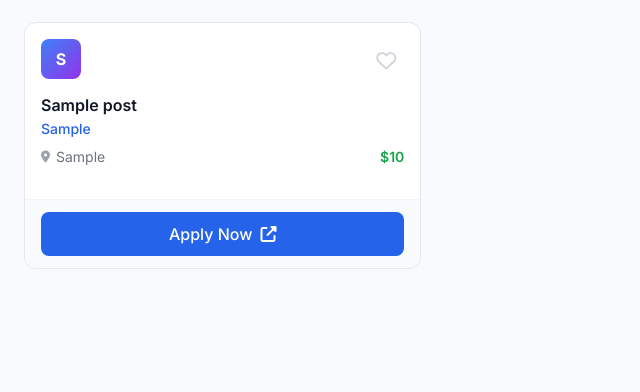
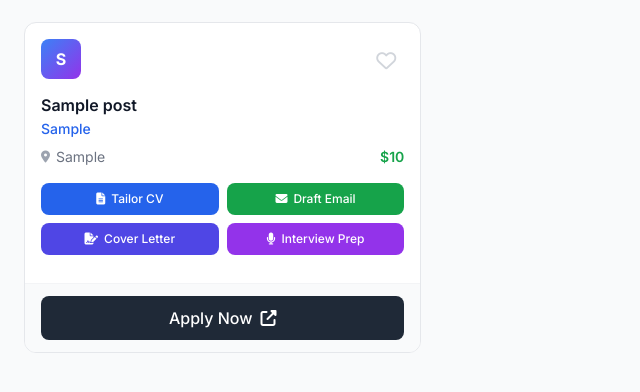
Before and after one commit to BigE06/job-agent-mvp, a FastAPI app: page /app in a window 1280 px wide. Shown: the part 272-664 px from the top of the page, without its empty margins (0-640 px from the left). Run offline with FastAPI, Linux system fonts and the light colour scheme; data comes from the database, SQL or seed files in the repository; tables that the repository leaves empty hold one stand-in row (values such as "Sample post"); some libraries are stand-ins or nearby versions.

```diff
--- a/templates/index.html
+++ b/templates/index.html
@@ -591,7 +591,6 @@
       countEl.textContent = `${totalTracked} tracked`;
     }
 
-    // --- Create Feed Card HTML (Heart Icon Only) ---
     function createFeedCard(job) {
       const title = escapeHtml(job.title || 'Untitled');
       const company = escapeHtml(job.company || 'Unknown');
@@ -639,11 +638,27 @@
               </span>
               ${salaryText ? `<span class="text-green-600 font-semibold">${salaryText}</span>` : '<span class="text-gray-400 text-xs">Salary not listed</span>'}
             </div>
+
+            <!-- AI Action Buttons (2x2 Grid) -->
+            <div class="grid grid-cols-2 gap-2 mb-3">
+              <button onclick="tailorCV('${jobId}')" class="py-2 px-3 bg-blue-600 text-white text-xs font-medium rounded-lg hover:bg-blue-700 transition flex items-center justify-center">
+                <i class="fas fa-file-alt mr-1.5"></i> Tailor CV
+              </button>
+              <button onclick="draftEmail('${jobId}')" class="py-2 px-3 bg-green-600 text-white text-xs font-medium rounded-lg hover:bg-green-700 transition flex items-center justify-center">
+                <i class="fas fa-envelope mr-1.5"></i> Draft Email
+              </button>
+              <button onclick="generateCoverLetter('${jobId}')" class="py-2 px-3 bg-indigo-600 text-white text-xs font-medium rounded-lg hover:bg-indigo-700 transition flex items-center justify-center">
+                <i class="fas fa-file-signature mr-1.5"></i> Cover Letter
+              </button>
+              <button onclick="startInterview('${jobId}')" class="py-2 px-3 bg-purple-600 text-white text-xs font-medium rounded-lg hover:bg-purple-700 transition flex items-center justify-center">
+                <i class="fas fa-microphone mr-1.5"></i> Interview Prep
+              </button>
+            </div>
           </div>
 
-          <!-- Action Bar (Apply Only) -->
+          <!-- Action Bar -->
           <div class="bg-gray-50 px-4 py-3 border-t border-gray-100">
-            <a href="${url}" target="_blank" class="w-full py-2.5 bg-blue-600 text-white text-center font-medium rounded-lg hover:bg-blue-700 transition flex items-center justify-center">
+            <a href="${url}" target="_blank" class="w-full py-2.5 bg-gray-800 text-white text-center font-medium rounded-lg hover:bg-gray-900 transition flex items-center justify-center">
               Apply Now <i class="fas fa-external-link-alt ml-2"></i>
             </a>
           </div>
@@ -651,7 +666,7 @@
       `;
     }
 
-    // --- Create Kanban Card HTML (Minimal with Move Buttons) ---
+    // --- Create Kanban Card HTML (With AI Buttons & Delete) ---
     function createKanbanCard(job, columnIndex) {
       const title = escapeHtml(job.title || 'Untitled');
       const company = escapeHtml(job.company || 'Unknown');
@@ -660,37 +675,51 @@
 
       const canMoveLeft = columnIndex > 0;
       const canMoveRight = columnIndex < KANBAN_STATUSES.length - 1;
+      const isSavedColumn = columnIndex === 0;  // Show delete only in Saved column
 
       return `
         <div class="kanban-card bg-white rounded-lg border border-gray-200 p-3 shadow-sm" data-job-id="${jobId}">
+          <!-- Header with Title & Actions -->
           <div class="flex items-start justify-between mb-2">
             <div class="flex-1 min-w-0">
               <h4 class="font-semibold text-gray-900 text-sm leading-tight truncate">${title}</h4>
               <p class="text-blue-600 text-xs font-medium truncate">${company}</p>
             </div>
-            <a href="${url}" target="_blank" class="ml-2 text-gray-400 hover:text-blue-500" title="View Job">
-              <i class="fas fa-external-link-alt text-xs"></i>
-            </a>
+            <div class="flex items-center gap-1 ml-2">
+              <a href="${url}" target="_blank" class="text-gray-400 hover:text-blue-500 p-1" title="View Job">
+                <i class="fas fa-external-link-alt text-xs"></i>
+              </a>
+              ${isSavedColumn ? `
+                <button onclick="deleteJob(${jobId})" class="text-gray-400 hover:text-red-500 p-1" title="Remove from saved">
+                  <i class="fas fa-trash-alt text-xs"></i>
+                </button>
+              ` : ''}
+            </div>
+          </div>
+
+          <!-- AI Action Buttons (2x2 Grid) -->
+          <div class="grid grid-cols-2 gap-1.5 mb-3">
+            <button onclick="tailorCV('${jobId}')" class="py-1.5 px-2 bg-blue-600 text-white text-xs font-medium rounded hover:bg-blue-700 transition flex items-center justify-center">
+              <i class="fas fa-file-alt mr-1"></i> CV
+            </button>
+            <button onclick="draftEmail('${jobId}')" class="py-1.5 px-2 bg-green-600 text-white text-xs font-medium rounded hover:bg-green-700 transition flex items-center justify-center">
+              <i class="fas fa-envelope mr-1"></i> Email
+            </button>
+            <button onclick="generateCoverLetter('${jobId}')" class="py-1.5 px-2 bg-indigo-600 text-white text-xs font-medium rounded hover:bg-indigo-700 transition flex items-center justify-center">
+              <i class="fas fa-file-signature mr-1"></i> Cover
+            </button>
+            <button onclick="startInterview('${jobId}')" class="py-1.5 px-2 bg-purple-600 text-white text-xs font-medium rounded hover:bg-purple-700 transition flex items-center justify-center">
+              <i class="fas fa-microphone mr-1"></i> Interview
+            </button>
           </div>
 
           <!-- Move Buttons -->
           <div class="flex items-center justify-between pt-2 border-t border-gray-100">
-            <button onclick="moveJob('${jobId}', -1)" ${!canMoveLeft ? 'disabled' : ''} class="move-btn p-1.5 text-gray-500 rounded hover:text-gray-700" title="Move Left">
-              <i class="fas fa-chevron-left text-xs"></i>
+            <button onclick="moveJob('${jobId}', -1)" ${!canMoveLeft ? 'disabled' : ''} class="move-btn px-3 py-1 text-xs text-gray-600 rounded hover:bg-gray-100 disabled:opacity-30" title="Move Left">
+              <i class="fas fa-chevron-left mr-1"></i> Back
             </button>
-            <div class="flex gap-1">
-              <button onclick="draftEmail('${jobId}')" class="p-1.5 text-gray-400 hover:text-gray-600 rounded" title="Cold Email">
-                <i class="fas fa-envelope text-xs"></i>
-              </button>
-              <button onclick="generateCoverLetter('${jobId}')" class="p-1.5 text-gray-400 hover:text-gray-600 rounded" title="Cover Letter">
-                <i class="fas fa-file-signature text-xs"></i>
-              </button>
-              <button onclick="tailorCV('${jobId}')" class="p-1.5 text-gray-400 hover:text-gray-600 rounded" title="Tailored CV">
-                <i class="fas fa-file-alt text-xs"></i>
-              </button>
-            </div>
-            <button onclick="moveJob('${jobId}', 1)" ${!canMoveRight ? 'disabled' : ''} class="move-btn p-1.5 text-gray-500 rounded hover:text-gray-700" title="Move Right">
-              <i class="fas fa-chevron-right text-xs"></i>
+            <button onclick="moveJob('${jobId}', 1)" ${!canMoveRight ? 'disabled' : ''} class="move-btn px-3 py-1 text-xs text-gray-600 rounded hover:bg-gray-100 disabled:opacity-30" title="Move Right">
+              Next <i class="fas fa-chevron-right ml-1"></i>
             </button>
           </div>
         </div>
@@ -812,6 +841,32 @@
         });
       } catch (err) {
         console.log('Status persist skipped:', err);
+      }
+    }
+
+    // --- Delete Job (Remove from Kanban) ---
+    async function deleteJob(jobId) {
+      // Find the job in savedJobs to get its URL
+      const job = savedJobs.find(j => j.id == jobId);
+
+      // Remove from local state immediately
+      savedJobs = savedJobs.filter(j => j.id != jobId);
+
+      // Also remove from savedJobsMap
+      if (job) {
+        const url = job.url || job.link || '';
+        if (url) savedJobsMap.delete(url);
+      }
+
+      // Re-render kanban
+      renderKanban();
+      showToast('🗑️ Job removed from saved');
+
+      // Persist to backend
+      try {
+        await fetch(`/api/saved-jobs/${jobId}`, { method: 'DELETE' });
+      } catch (err) {
+        console.log('Delete failed:', err);
       }
     }
 
```
